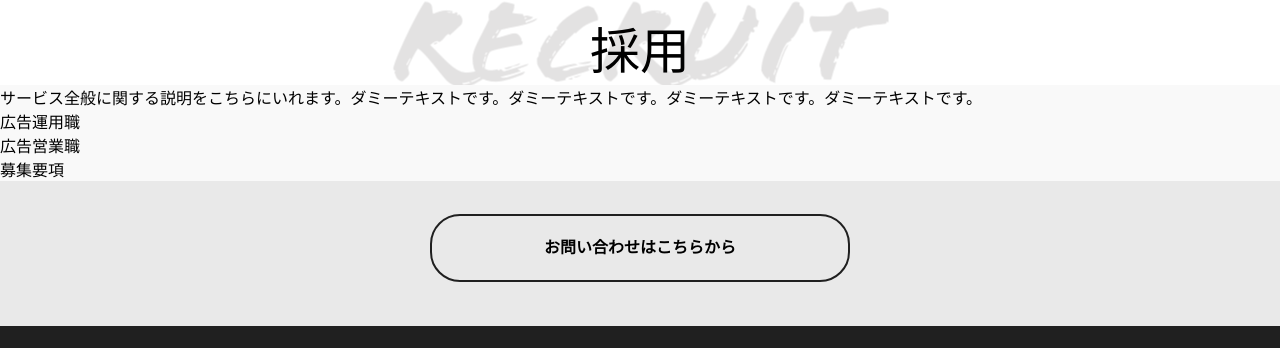
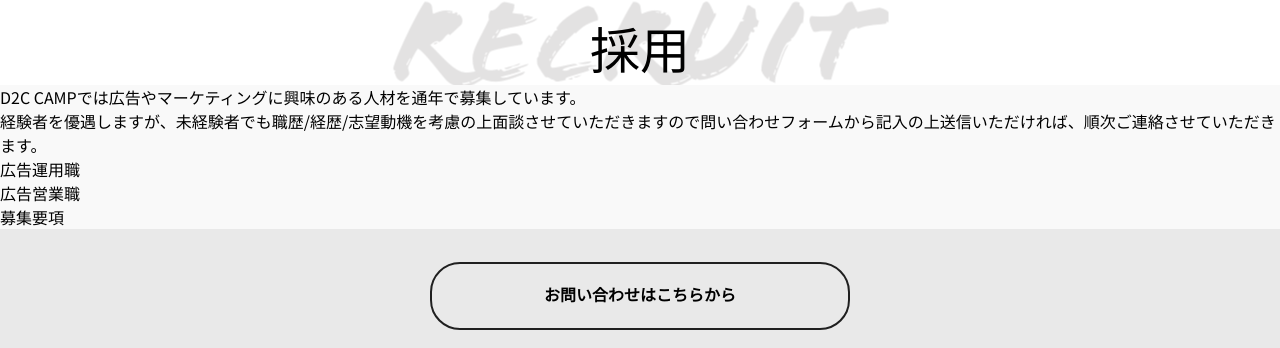
Before and after one commit to shu8519/menta, a plain HTML site: page recruit.html in a window 1280 px wide. Shown: the part 106-454 px from the top of the page. Drawn offline with Linux system fonts and the light colour scheme.

Commit message:
no message

```diff
--- a/recruit.html
+++ b/recruit.html
@@ -43,7 +43,9 @@
 
     <section class="recruit-content">
       <div class="recruit-content__sub-text">
-        <p>サービス全般に関する説明をこちらにいれます。ダミーテキストです。ダミーテキストです。ダミーテキストです。ダミーテキストです。</p>
+        <p>D2C CAMPでは広告やマーケティングに興味のある人材を通年で募集しています。<br>
+          経験者を優遇しますが、未経験者でも職歴/経歴/志望動機を考慮の上面談させていただきますので問い合わせフォームから記入の上送信いただければ、順次ご連絡させていただきます。
+        </p>
       </div>
 
       <div class="recruit-content__inner">
```
